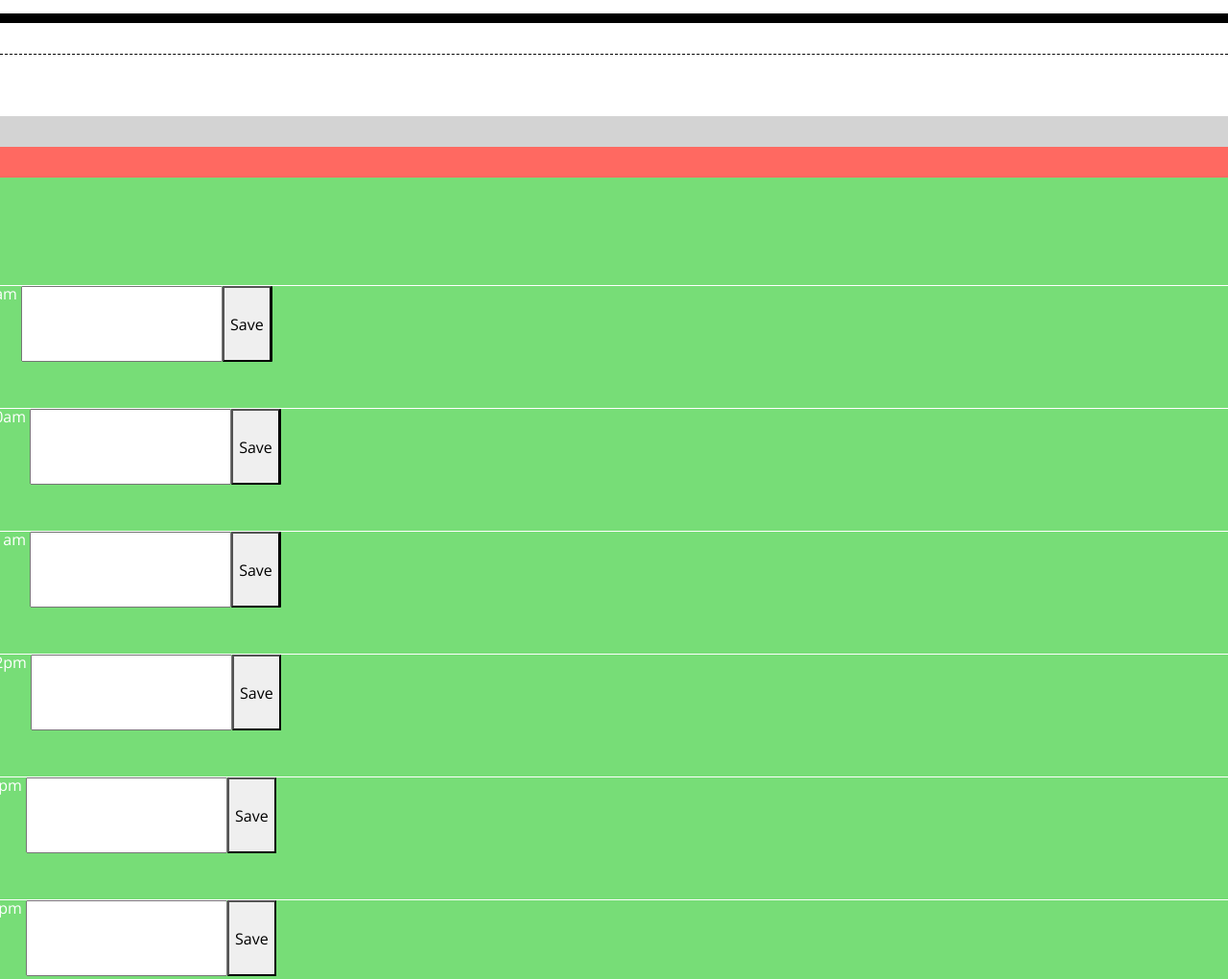
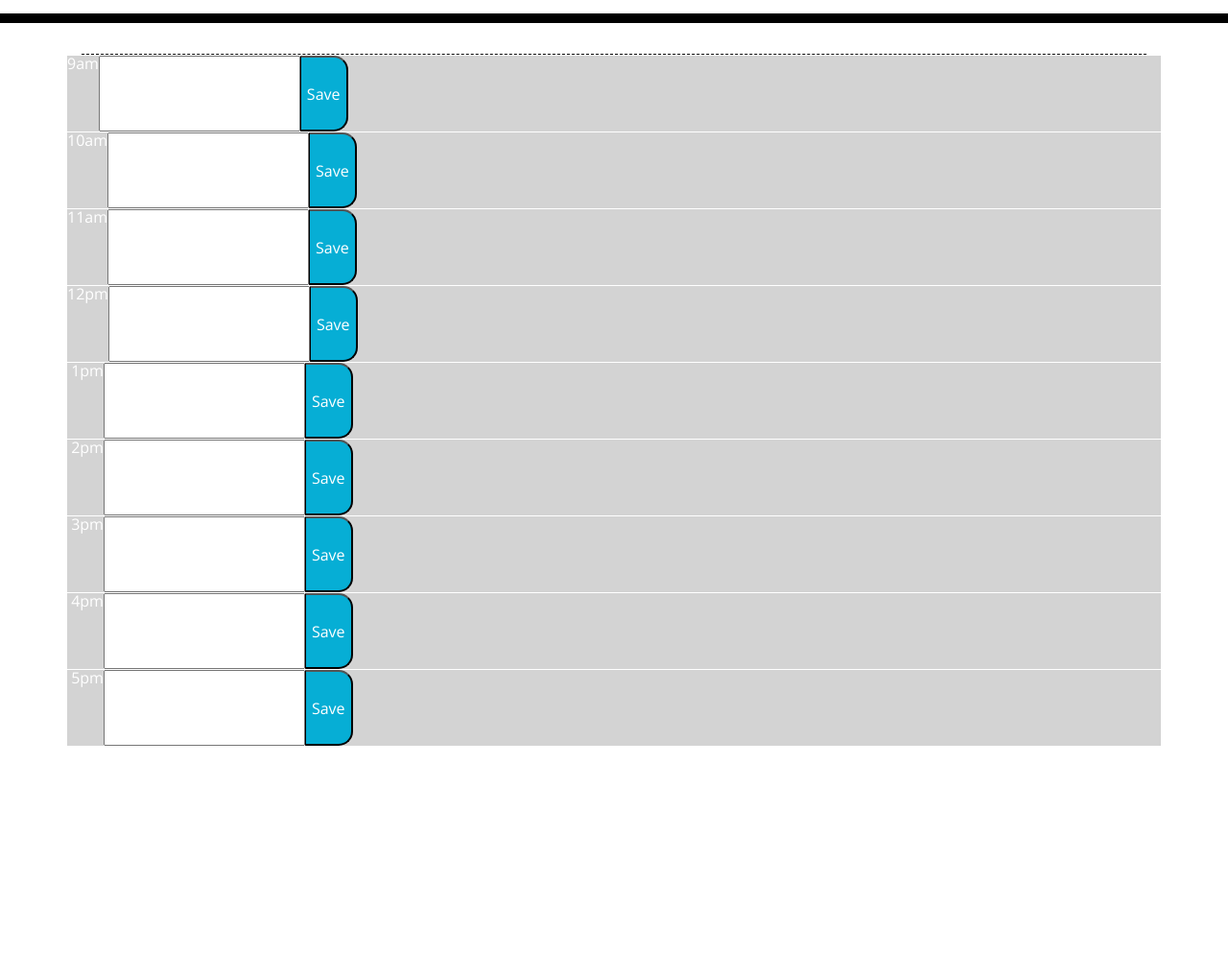
Before and after one commit to Fedub1/Workday-Scheduler, a plain HTML site: page index.html in a window 1280 px wide. Shown: the part 280-1300 px from the top of the page at 96% size. After the commit the page ends 1057 px from the top, so only its background shows below. Drawn offline with nearby package versions, Linux system fonts and the light colour scheme.

Commit message:
Updated HTML

```diff
--- a/index.html
+++ b/index.html
@@ -20,92 +20,82 @@
     <p id="currentDay" class="lead"></p>
   </header>
   <div class="container">
-    <div class="current day">
+    <!-- Timeblocks go here -->
+<div class="description"></div>
+  <div class="time-block"></div>
+  <div class="hour"></div>
 
-     </div>
-     </div>
-     </div>
-
-      <!-- Timeblocks go here -->
-
-      <div class="hour">
-
-      </div>
-      <div class="description">
-      <div class="time-block">
       <div class="past">
         <div class="present">
           <div class="future">
 
+            <div class="row" id="9am">
+             <span>9am</span>
+              <input id="description" type="text">
+              <button class="saveBtn" id="hour">Save</button>
 
 
+            </div>
+            <div class="row" id="10am">
+              <span>10am</span>
+              <input id="description" type="text">
+              <button class="saveBtn" id="hour">Save</button>
 
 
-        <div class="row" id="9">
-          <span>9am </span>
-          <input id="9ButtonInput" type="text"></span>
-        <button class="eventButton" id="9Button">Save</button>
-        <div class="saveBtn"></div>
+            </div>
+            <div class="row" id="11am">
+              <span>11am</span>
+              <input id="description" type="text">
+              <button class="saveBtn" id="hour">Save</button>
+
 
             </div>
+            <div class="row" id="12am">
+              <span>12pm</span>
+              <input id="description" type="text">
+              <button class="saveBtn" id="hour">Save</button>
 
-        <div class="row" id="10">
-          <span>10am </span>
-          <input id="10ButtonInput" type="text"></span>
-          <button class="eventButton" id="10Button">Save</button>
-          <div class="saveBtn"></div>
+
           </div>
+            <div class="row" id="13pm">
+              <span> 1pm</span>
+              <input id="description" type="text">
+              <button class="saveBtn" id="hour">Save</button>
 
-        <div class="row" id="11">
-          <span>11am </span>
-          <input id="11ButtonInput" type="text">
-          <button class="eventButton" id="11Button">Save</button>
-          <div class="saveBtn"></div>
+
           </div>
+            <div class="row" id="14pm">
+              <span> 2pm</span>
+              <input id="description" type="text">
+              <button class="saveBtn" id="hour">Save</button>
 
-        <div class="row" id="12">
-          <span>12pm </span>
-          <input id="12ButtonInput" type="text">
-          <button class="eventButton" id="12Button">Save</button>
           </div>
+            <div class="row" id="15pm">
+              <span> 3pm</span>
+              <input id="description" type="text">
+              <button class="saveBtn" id="hour">Save</button>
 
-        <div class="row" id="13">
-          <span> 1pm </span>
-          <input id="13ButtonInput" type="text">
-          <button class="eventButton" id="13Button">Save</button>
+
           </div>
+            <div class="row" id="16pm">
+              <span> 4pm</span>
+              <input id="description" type="text">
+              <button class="saveBtn" id="hour">Save</button>
 
-        <div class="row" id="14">
-          <span> 2pm </span>
-          <input id="14ButtonInput" type="text">
-          <button class="eventButton" id="14Button">Save</button>
+
           </div>
+            <div class="row" id="17pm">
+              <span> 5pm</span>
+              <input id="description" type="text">
+              <button class="saveBtn" id="hour">Save</button>
 
-        <div class="row" id="15">
-          <span> 3pm </span>
-          <input id="15ButtonInput" type="text">
-          <button class="eventButton" id="15Button">Save</button>
-        </div>
-
-        <div class="row" id="16">
-          <span> 4pm </span>
-          <input id="16ButtonInput" type="text">
-          <button class="eventButton" id="16Button">Save</button>
-        </div>
-
-        <div class="row" id="17">
-          <span> 5pm </span>
-          <input id="17ButtonInput" type="text">
-          <button class="eventButton" id="17Button">Save</button>
             </div>
           </div>
         </div>
       </div>
     </div>
   </div>
-  </div>
-</div>
-</div>
+
   <script src="https://code.jquery.com/jquery-3.4.1.min.js"></script>
   <script src="https://cdnjs.cloudflare.com/ajax/libs/moment.js/2.24.0/moment.min.js"></script>
   <script src="moment.js"></script>
--- a/moment.js
+++ b/moment.js
@@ -1,44 +1,71 @@
 
-var moment = moment();
-console.log(moment);
-console.log(moment.format("dddd, MMMM Do YYYY, h:mm:ss a"));
+var m = moment();
+console.log(m);
+console.log(m.format("dddd, MMMM Do YYYY, h:mm:ss a"));
 //var currentDay = ("#currentDay");
-document.getElementById('currentDay').innerHTML = moment;
+document.getElementById('currentDay').innerHTML = m;
 //moment().format("dddd, MMMM Do YYYY, h:mm:ss a");
 
-var moment = Time;
-Time = currentHour
-$(".row").display(function(){
-  const currentHour = moment().hour();
-  const rowHour = Number($(this).attr("id"))
+//var mmoment = Time;
+//Time = currentHour
+$(".row").each(function(){
+  const currentHour = parseInt(m.format("H"));
+  const rowHour = parseInt($(this).attr("id"));
+console.log(currentHour);
+
    $(this).addClass("past")
 if (rowHour === currentHour) {
-  $(this).addClass("present")
+  $(this).addClass("present");
 } else if (rowHour<currentHour){
-  $(this).addClass("past")
+  $(this).addClass("past");
 
-} else if (rowHour>currentHour){
-  $(this).addClass("future")
+} else if (rowHour>currentHour) {
+  $(this).addClass("future");
 }
-})
 
-$(".eventButton").click(function(){
+$(".saveBtn").click(function(){
   const id = $(this).attr("id")
   const inputId = id + "Input"
   localStorage.setItem(inputId, $(`#${inputId}`).val())
 })
 
 $(document).ready(function() {
+
+ const description = document.getElementById("description");
+ const saveBtn = document.getElementById("hour");
+
   // check if item is in localStorage for all inputs
+//function description(){
+  //const description = description.value;
+//}
 
-  localStorage.setItem('inputID', 'value')
+  hour.onclick = function(){
 
-  localStorage.getItem('inputID');
+ const value = text.value;
+ console.log ("description");
+  console.log ("text");
+
+
+  if (description && hour) {
+    localStorage.SetItem(description, text);
+
+  }
+  };
+  for (let i = 0; i <localStorage.length; i++){
+const description = localStorage.description(i);
+const value = localStorage.getItem(description);
+hour.innerHTML +=`${description}: ${text}<br />`;
+  }
+
+  //localStorage.setItem('inputId', 'text')
+
+  //localStorage.getItem ("inputId")
+ // localStorage.getItem('inputID');
   // if it is in local storage, put the value into the input field
   // $(`#${inputId}`).val(item)
 })
-//store inputId();
+//store description();
   //render inputId();
 function setColor(element, color) {
  element.style.backgroundColor = color;
-}
+}});
```
Lines whose indentation alone changed are shown as unchanged.
